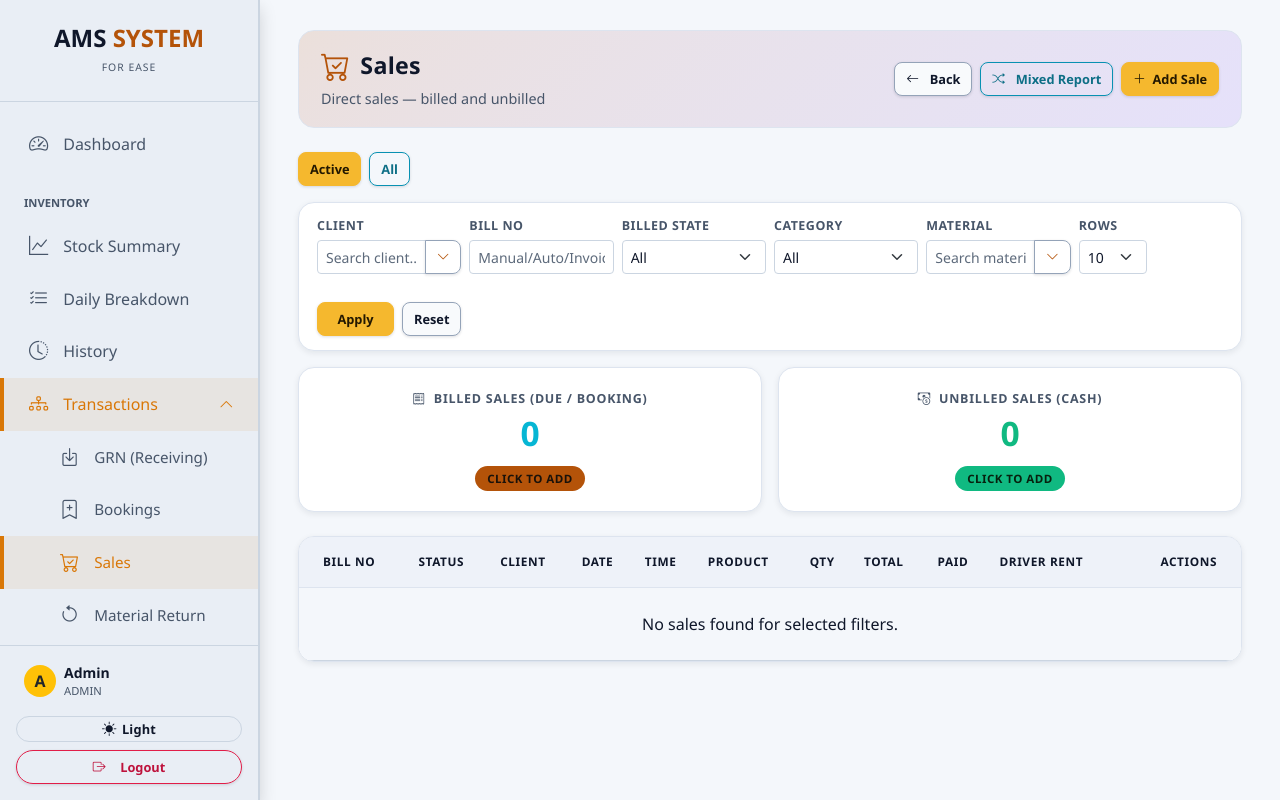
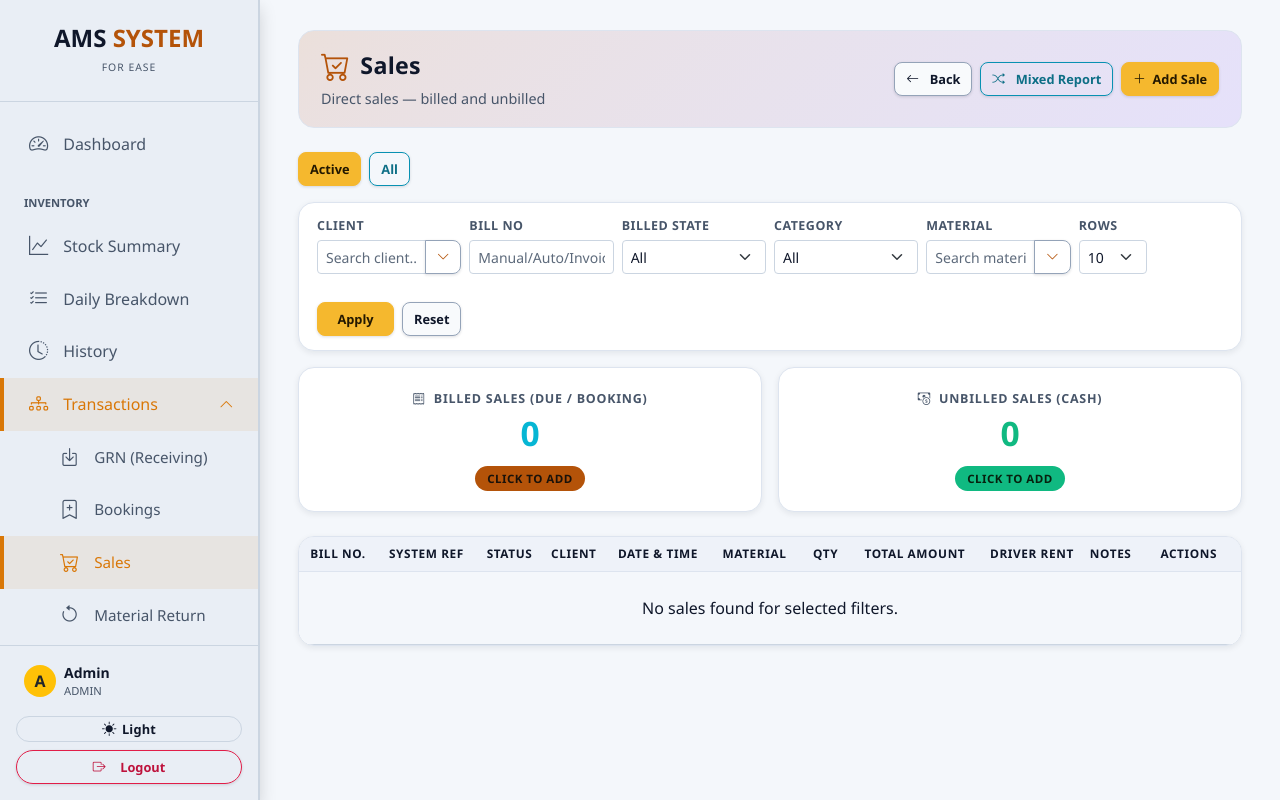
Before and after one commit to rehmanahmedca-source/AMSCOPY9, a Flask app: page /direct_sales in a window 1280 px wide. Run offline with Flask 3, Linux system fonts and the light colour scheme; a user stored in the database is signed in; data comes from the database, SQL or seed files in the repository; data that the repository does not hold is empty; some libraries are stand-ins or nearby versions.

Commit message:
Redesign Sales page table: Notes column, System Ref, responsive mobile cards
- Reorder columns per revised structure (Bill No., System Ref, Status, Client, Date & Time, Material, Qty, Total Amount, Driver Rent, Notes, Actions)
- Split bill reference into Bill No. (manual/invoice) and System Ref (auto SB-SL-####)
- Add truncated Notes column with hover tooltip
- Merge Date + Time into one column; right-align numeric columns; center ids/status/actions
- Sticky table header on desktop; stacked key-value card fallback on <768px
- Collapsible 'Filter Options' accordion for the filter bar on mobile

Co-authored-by: arena-agent <297053741+arena-agent@users.noreply.github.com>

```diff
--- a/static/ui.css
+++ b/static/ui.css
@@ -834,3 +834,110 @@ html[data-theme="light"] {
         white-space: nowrap;
     }
 }
+
+/* ============================================================
+   Direct Sales — refined table + responsive card fallback
+   ------------------------------------------------------------
+   Desktop: sticky column header, tabular numeric alignment and a
+   dedicated, truncated Notes column.
+   Mobile (<768px): the fixed table collapses into stacked, key-value
+   entry cards (data-label captions) so no horizontal scrolling is
+   needed on phones.
+   ============================================================ */
+
+/* Sticky column header so the labels stay visible while scrolling. */
+.ds-sales-table thead th {
+    position: sticky;
+    top: 0;
+    z-index: 5;
+    background: var(--ui-surface-2);
+}
+
+/* Alignment helpers — text left, numbers right, ids/status/actions centred. */
+.ds-sales-table th.text-end,
+.ds-sales-table td.text-end {
+    text-align: right;
+    font-variant-numeric: tabular-nums;
+}
+.ds-sales-table th.text-center,
+.ds-sales-table td.text-center {
+    text-align: center;
+}
+
+/* Notes column: single-line, truncated with an ellipsis; full text on hover. */
+.ds-note {
+    display: inline-block;
+    max-width: 20ch;
+    overflow: hidden;
+    text-overflow: ellipsis;
+    white-space: nowrap;
+    vertical-align: bottom;
+    color: var(--ui-text-soft);
+    font-style: italic;
+    cursor: help;
+}
+
+/* Mobile card fallback (< 768px) */
+@media (max-width: 767.98px) {
+    .ds-table-card .table-responsive { overflow: visible; }
+    .ds-sales-table { min-width: 0; width: 100%; }
+    .ds-sales-table thead { display: none; }
+    .ds-sales-table,
+    .ds-sales-table tbody,
+    .ds-sales-table tr,
+    .ds-sales-table td { display: block; width: 100%; min-width: 0; max-width: 100%; }
+    .ds-sales-table tbody tr {
+        margin-bottom: 0.9rem;
+        border: 1px solid var(--ui-border-strong);
+        border-radius: 12px;
+        background: var(--ui-surface-2);
+        box-shadow: var(--ui-shadow-1);
+        padding: 0.35rem 0;
+    }
+    .ds-sales-table tbody tr:hover { background: var(--ui-surface-2); }
+    .ds-sales-table tbody tr.ds-row-void { text-decoration: none; }
+    .ds-sales-table td {
+        padding: 0.5rem 0.9rem;
+        border: 0;
+        border-bottom: 1px solid var(--ui-border);
+        text-align: left !important;
+        white-space: normal;
+        overflow: visible;
+        overflow-wrap: anywhere;
+        word-break: break-word;
+        text-overflow: clip;
+    }
+    .ds-sales-table td:last-child { border-bottom: 0; }
+    .ds-sales-table td::before {
+        content: attr(data-label);
+        display: block;
+        font-size: 0.66rem;
+        font-weight: 700;
+        letter-spacing: 0.06em;
+        text-transform: uppercase;
+        color: var(--ui-text-muted);
+        margin-bottom: 0.18rem;
+    }
+    /* Bill No / System Ref / Status are the most important signals — tint
+       their captions with the accent colour so they read as the card header. */
+    .ds-sales-table td[data-label="Bill No."]::before,
+    .ds-sales-table td[data-label="System Ref"]::before,
+    .ds-sales-table td[data-label="Status"]::before { color: var(--ui-accent); }
+    .ds-sales-table td[data-label="Total Amount"] { font-size: 1.05rem; }
+    /* Action buttons sit at the bottom of each card and wrap neatly. */
+    .ds-sales-table td[data-label="Actions"] {
+        display: flex;
+        flex-wrap: wrap;
+        gap: 6px;
+        align-items: center;
+    }
+    .ds-sales-table td[data-label="Actions"]::before { width: 100%; }
+    .ds-sales-table td[data-label="Actions"] form { margin: 0; }
+    /* In cards, show the full note instead of truncating. */
+    .ds-note {
+        max-width: 100%;
+        white-space: normal;
+        overflow: visible;
+        text-overflow: clip;
+    }
+}
--- a/templates/direct_sales.html
+++ b/templates/direct_sales.html
@@ -251,6 +251,10 @@
 
 <div class="ui-card ds-filter-card mb-3">
     <div class="ui-card-body">
+        <button class="btn btn-outline-secondary btn-sm w-100 mb-2 d-md-none fw-bold" type="button" data-bs-toggle="collapse" data-bs-target="#dsFilterCollapse" aria-expanded="false" aria-controls="dsFilterCollapse">
+            <i class="bi bi-funnel me-1"></i> Filter Options
+        </button>
+        <div class="collapse d-md-block" id="dsFilterCollapse">
         <form method="GET" action="{{ url_for('direct_sales_page') }}" class="row g-2 form-grid-top ui-helper-form sales-filter-form">
             <input type="hidden" name="show" value="{{ show_mode }}">
             <input type="hidden" name="page" value="1">
@@ -320,6 +324,7 @@
                 <a href="{{ url_for('direct_sales_page', show=show_mode, per_page=per_page) }}" class="btn btn-outline-light btn-sm fw-bold">Reset</a>
             </div>
         </form>
+        </div>
     </div>
 </div>
 
@@ -341,31 +346,27 @@
         <table class="table table-hover align-middle mb-0 ds-sales-table">
             <thead>
                 <tr>
-                    <th class="fw-bold py-3 ps-4">Bill No</th>
-                    <th class="fw-bold py-3">Status</th>
-                    <th class="fw-bold py-3">Client</th>
-                    <th class="fw-bold py-3">Date</th>
-                    <th class="fw-bold py-3">Time</th>
-                    <th class="fw-bold py-3">Product</th>
-                    <th class="fw-bold py-3">Qty</th>
-                    <th class="fw-bold py-3">Total</th>
-                    <th class="fw-bold py-3">Paid</th>
-                    <th class="fw-bold py-3">Driver Rent</th>
-                    <th class="fw-bold py-3 text-end pe-4">Actions</th>
+                    <th class="text-center">Bill No.</th>
+                    <th class="text-center">System Ref</th>
+                    <th class="text-center">Status</th>
+                    <th>Client</th>
+                    <th>Date &amp; Time</th>
+                    <th>Material</th>
+                    <th class="text-end">Qty</th>
+                    <th class="text-end">Total Amount</th>
+                    <th class="text-end">Driver Rent</th>
+                    <th>Notes</th>
+                    <th class="text-end pe-4">Actions</th>
                 </tr>
             </thead>
             <tbody>
                 {% for sale in sales %}
                 <tr {% if sale.is_void %}class="ds-row-void"{% endif %}>
-                    <td class="ps-4">
+                    <td class="text-center" data-label="Bill No.">
                         {% set shown_refs = [] %}
                         {% if sale.manual_bill_no and sale.manual_bill_no not in shown_refs %}
                         <a href="{{ url_for('view_bill', bill_no=sale.manual_bill_no|replace('#', '%23'), src='direct_sale', src_id=sale.id, client_name=sale.client_name) }}" class="badge bg-dark border border-secondary text-warning text-decoration-none me-1">{{ sale.manual_bill_no }}</a>
                         {% set _ = shown_refs.append(sale.manual_bill_no) %}
-                        {% endif %}
-                        {% if sale.auto_bill_no and sale.auto_bill_no not in shown_refs %}
-                        <a href="{{ url_for('view_bill', bill_no=sale.auto_bill_no|replace('#', '%23'), src='direct_sale', src_id=sale.id, client_name=sale.client_name) }}" class="badge bg-dark border border-secondary text-info text-decoration-none me-1">{{ sale.auto_bill_no }}</a>
-                        {% set _ = shown_refs.append(sale.auto_bill_no) %}
                         {% endif %}
                         {% if sale.invoice and sale.invoice.invoice_no and sale.invoice.invoice_no not in shown_refs %}
                         <a href="{{ url_for('view_bill', bill_no=sale.invoice.invoice_no|replace('#', '%23'), src='direct_sale', src_id=sale.id, client_name=sale.client_name) }}" class="badge bg-dark border border-secondary text-info text-decoration-none me-1">{{ sale.invoice.invoice_no }}</a>
@@ -375,7 +376,14 @@
                         <span class="badge bg-secondary text-white border border-secondary border-opacity-25">CASH-SALE</span>
                         {% endif %}
                     </td>
-                    <td>
+                    <td class="text-center" data-label="System Ref">
+                        {% if sale.auto_bill_no %}
+                        <a href="{{ url_for('view_bill', bill_no=sale.auto_bill_no|replace('#', '%23'), src='direct_sale', src_id=sale.id, client_name=sale.client_name) }}" class="badge bg-dark border border-secondary text-info text-decoration-none">{{ sale.auto_bill_no }}</a>
+                        {% else %}
+                        <span class="text-white-50">—</span>
+                        {% endif %}
+                    </td>
+                    <td class="text-center" data-label="Status">
                         {% if sale.is_void %}
                             <span class="badge bg-danger">DELETED</span>
                         {% else %}
@@ -388,19 +396,17 @@
                             {% endif %}
                         {% endif %}
                     </td>
-                    <td class="text-white">
+                    <td data-label="Client">
                         {{ sale.client_name }}
                         {% if sale.category == 'Open Khata' %}
                         <span class="badge bg-warning text-dark ms-1">Open Khata</span>
                         {% endif %}
                     </td>
-                    <td class="text-white-50">
-                        {{ sale.date_posted.strftime('%Y-%m-%d') if sale.date_posted else '-' }}
+                    <td data-label="Date &amp; Time">
+                        <span class="d-block">{{ sale.date_posted.strftime('%Y-%m-%d') if sale.date_posted else '-' }}</span>
+                        <small class="text-white-50">{{ sale.date_posted.strftime('%I:%M %p') if sale.date_posted else '' }}</small>
                     </td>
-                    <td class="text-white-50">
-                        {{ sale.date_posted.strftime('%I:%M %p') if sale.date_posted else '-' }}
-                    </td>
-                    <td class="text-white">
+                    <td data-label="Material">
                         {% if sale.items %}
                             {% for it in sale.items %}
                             <div class="small">{{ it.product_name }}{% if it.alternate_material %} <span class="text-white-50">/ {{ it.alternate_material }}</span>{% endif %}</div>
@@ -409,7 +415,7 @@
                             -
                         {% endif %}
                     </td>
-                    <td class="text-info fw-bold">
+                    <td class="text-end fw-bold" data-label="Qty">
                         {% if sale.items %}
                             {% for it in sale.items %}
                             <div>{{ it.qty }}</div>
@@ -418,11 +424,17 @@
                             0
                         {% endif %}
                     </td>
-                    <td class="text-danger fw-bold">{{ currency_symbol }}{{ "%.2f"|format(sale.amount) }}</td>
-                    <td class="text-success fw-bold">{{ currency_symbol }}{{ "%.2f"|format(sale.paid_amount) }}</td>
+                    <td class="text-end fw-bold text-danger" data-label="Total Amount">{{ currency_symbol }}{{ "%.2f"|format(sale.amount) }}</td>
                     {% set sale_rent_total = delivery_rent_totals_by_sale.get(sale.id, 0) %}
-                    <td class="text-warning fw-bold">{{ currency_symbol }}{{ "%.2f"|format((sale_rent_total or 0)) }}</td>
-                    <td class="text-end pe-4">
+                    <td class="text-end fw-bold text-warning" data-label="Driver Rent">{{ currency_symbol }}{{ "%.2f"|format((sale_rent_total or 0)) }}</td>
+                    <td data-label="Notes">
+                        {% if sale.note %}
+                        <span class="ds-note" title="{{ sale.note }}">{{ sale.note }}</span>
+                        {% else %}
+                        <span class="text-white-50">—</span>
+                        {% endif %}
+                    </td>
+                    <td class="text-end pe-4" data-label="Actions">
                         {% set sale_bill_ref = (sale.invoice.invoice_no if sale.invoice else (sale.manual_bill_no or sale.auto_bill_no or ('DS-' ~ sale.id))) %}
                         {% if not sale.is_void %}
                         {% if sale.invoice %}
```
